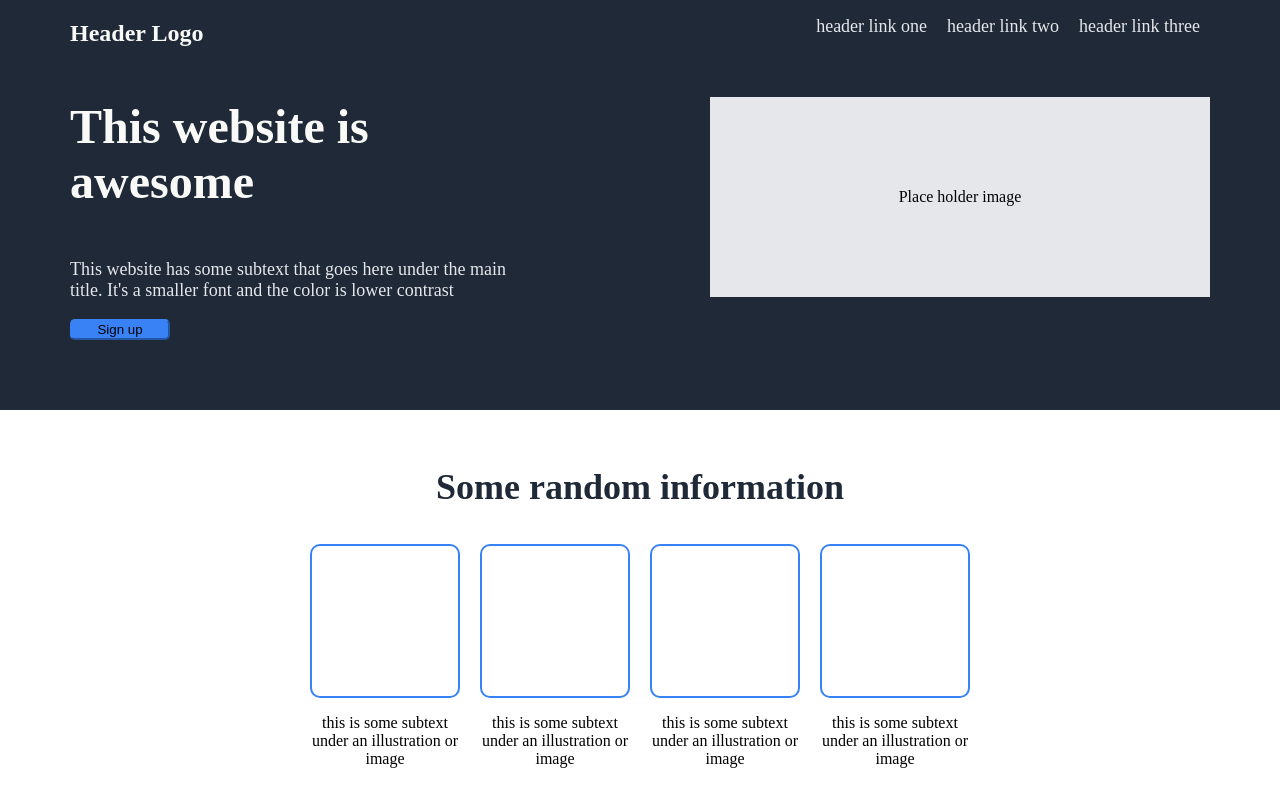
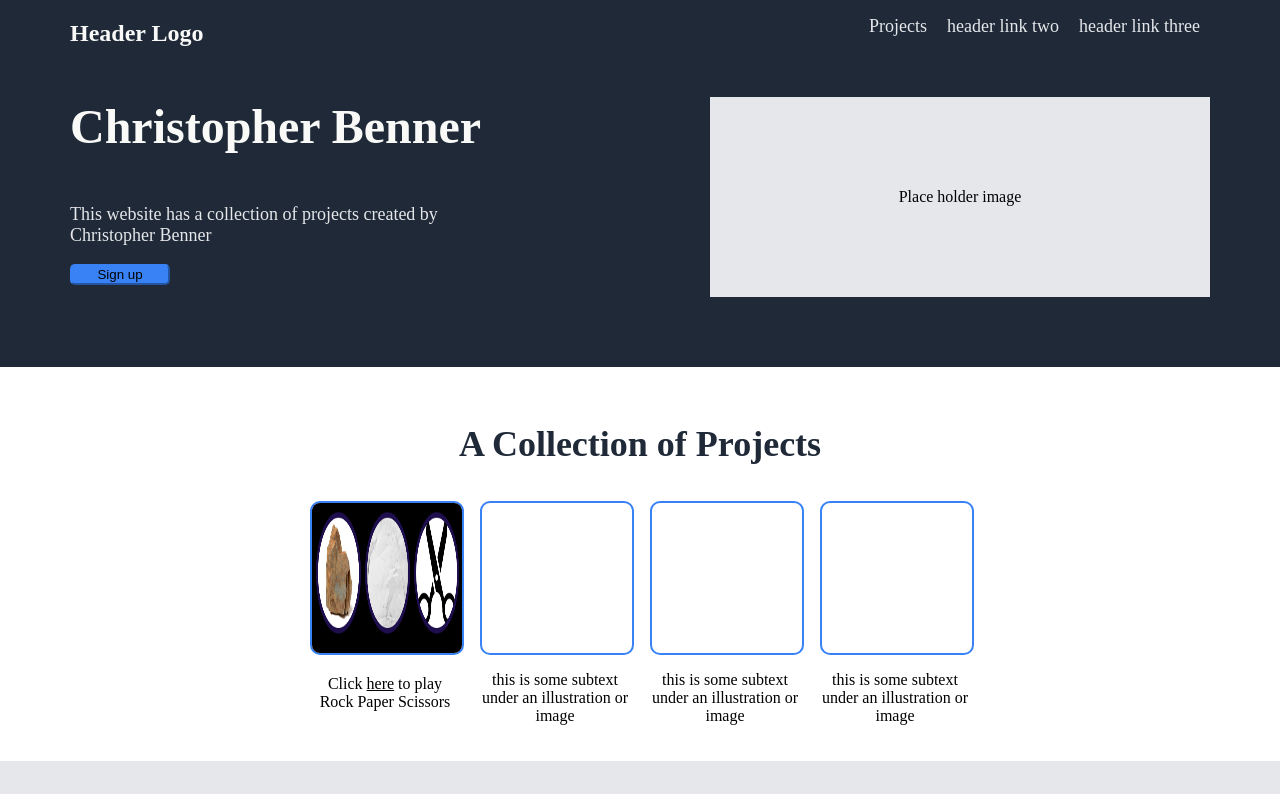
Before and after one commit to ChristopherBenner/landingpage, a plain HTML site: page index.html in a window 1280 px wide. Shown: the top 794 px of the page. Drawn offline with Linux system fonts and the light colour scheme.

Commit message:
Added Rock Paper Scissors to the list of projects

```diff
--- a/index.html
+++ b/index.html
@@ -11,7 +11,7 @@
                 <h2>Header Logo</h2>
                 <div>
                     <ul class="header_links">
-                        <li><a href="#">header link one</a></li>
+                        <li><a href="#projects">Projects</a></li>
                         <li><a href="#">header link two</a></li>
                         <li><a href="#">header link three</a></li>
                     </ul>
@@ -19,8 +19,8 @@
             </div>
             <div class="header_content">
                 <div class="left_col">
-                    <h1>This website is awesome</h1>
-                    <p>This website has some subtext that goes here under the main title. It's a smaller font and the color is lower contrast</p>
+                    <h1>Christopher Benner</h1>
+                    <p>This website has a collection of projects created by Christopher Benner</p>
                     <button>Sign up</button>
                 </div>
                 <div class="img_placeholder">
@@ -29,13 +29,13 @@
                 </div>
             </div>
         </div>
-        <div class="information">
-            <h3>Some random information</h3>
+        <div class="information" id="projects">
+            <h3>A Collection of Projects</h3>
+            <!--Consider adding a carousel of all the projects-->
             <div class="cards">
                 <div class="card">
-                    <!--<img src="#">-->
-                    <div class="temp_img"></div>
-                    <p>this is some subtext under an illustration or image</p>
+                    <a href="https://christopherbenner.github.io/RockPaperScissors/"><img src="images/rockpaperscissors.PNG"></a>
+                    <p>Click <a href="https://christopherbenner.github.io/RockPaperScissors/">here</a> to play Rock Paper Scissors</p>
                 </div>
                 <div class="card">
                     <!--<img src="#">-->
--- a/style.css
+++ b/style.css
@@ -91,8 +91,9 @@ a {
     width: 150px;
 }
 
-.card > .temp_img {
+.card > .temp_img, .card > a > img {
     height: 150px;
+    width: 150px;
     border: solid 2px #3882F6;
     border-radius: 10px;
 
@@ -100,6 +101,11 @@ a {
 
 .card > p {
     text-align: center;
+}
+
+.card > p > a {
+    color: inherit;
+    text-decoration: underline;
 }
 
 .quote_block {
```
Also changed, not shown: images/rockpaperscissors.PNG (added).
